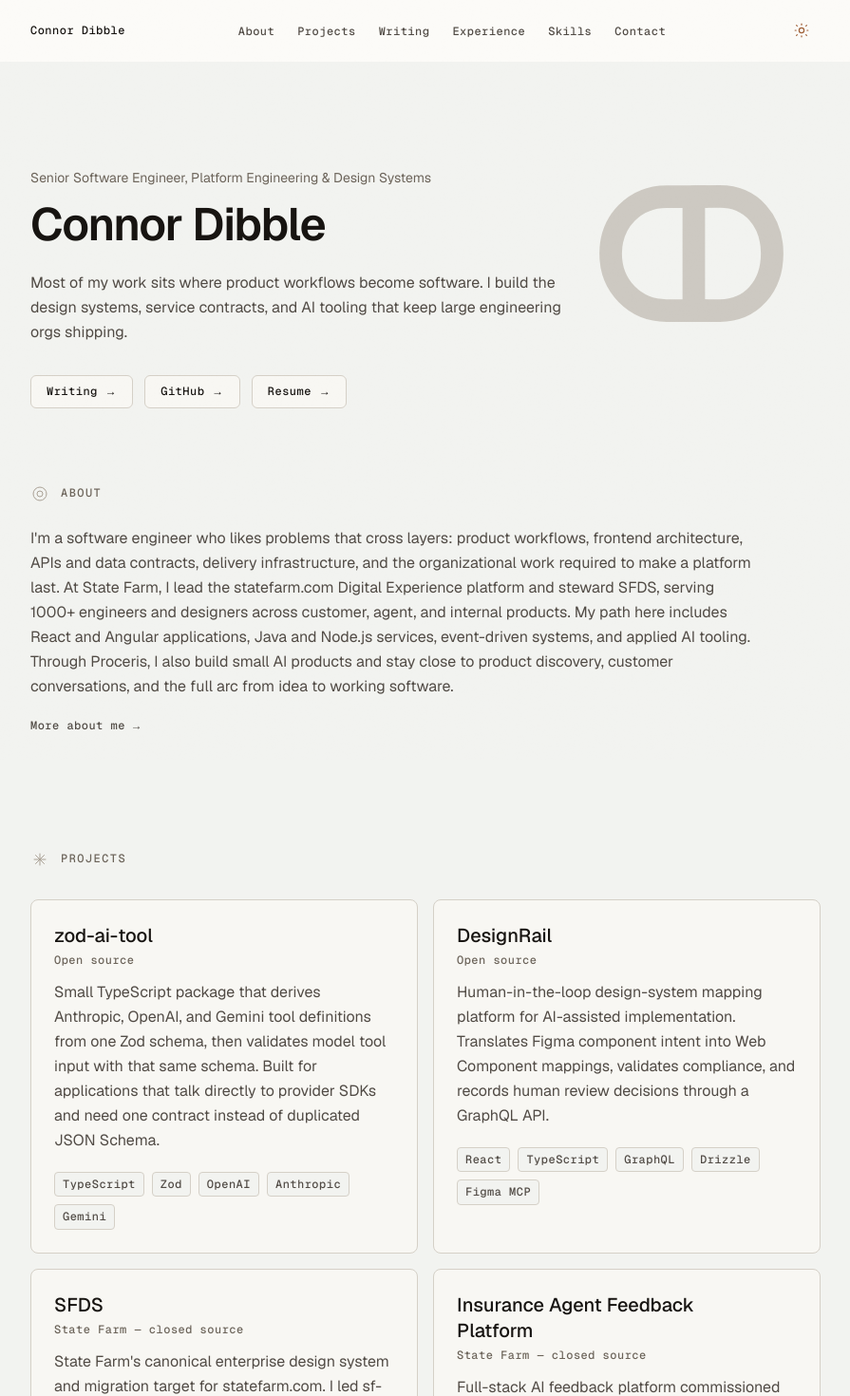
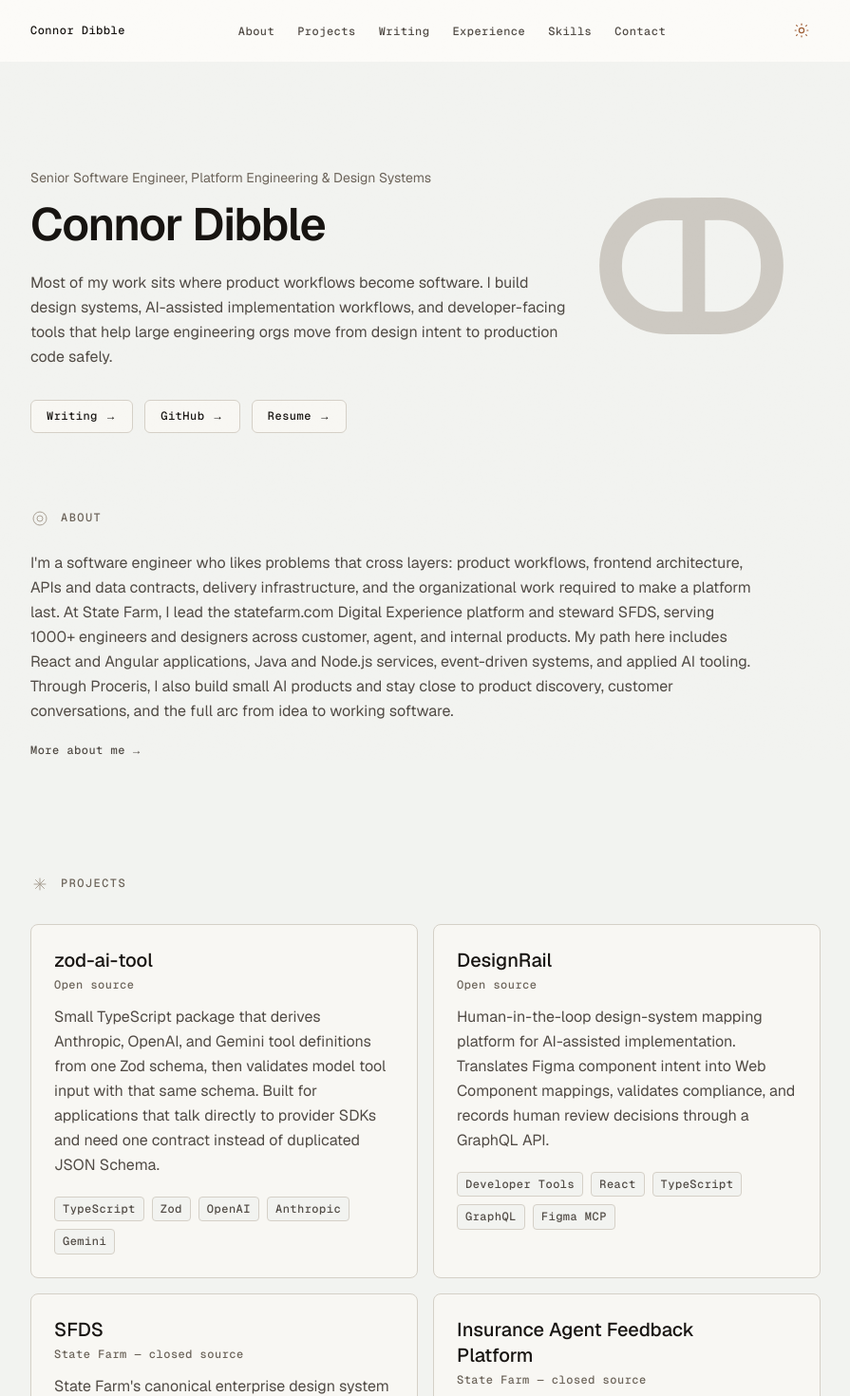
Before and after one commit to connordibble/connordibble.dev, a Next.js app: page / in a window 1280 px wide. Shown: the top 1470 px of the page at 95% size, without its empty margins (192-1087 px from the left). Built offline with nearby package versions, Linux system fonts and the light colour scheme.

Commit message:
content: sharpen developer tools positioning

```diff
--- a/src/components/hero.tsx
+++ b/src/components/hero.tsx
@@ -7,12 +7,8 @@ export function Hero() {
       id="top"
       className="container-wide relative isolate overflow-hidden pt-20 pb-8 sm:pt-28 sm:pb-10"
     >
-      <BrandMark
-        className="pointer-events-none absolute top-3 right-[-2.25rem] -z-10 h-64 w-64 text-border opacity-[0.14] sm:top-8 sm:right-[-1.5rem] sm:h-72 sm:w-72 md:hidden"
-      />
-      <BrandMark
-        className="pointer-events-none absolute top-1/2 right-0 -z-10 hidden h-80 w-80 -translate-y-1/2 text-border-strong opacity-50 md:block"
-      />
+      <BrandMark className="pointer-events-none absolute top-3 right-[-2.25rem] -z-10 h-64 w-64 text-border opacity-[0.14] sm:top-8 sm:right-[-1.5rem] sm:h-72 sm:w-72 md:hidden" />
+      <BrandMark className="pointer-events-none absolute top-1/2 right-0 -z-10 hidden h-80 w-80 -translate-y-1/2 text-border-strong opacity-50 md:block" />
       <p className="text-body-small text-text-subtle">
         Senior Software Engineer, Platform Engineering & Design Systems
       </p>
@@ -21,8 +17,9 @@ export function Hero() {
       </h1>
       <p className="mt-6 max-w-144 text-body text-text-muted leading-relaxed text-pretty">
         Most of my work sits where product workflows become software. I build
-        the design systems, service contracts, and AI tooling that keep large
-        engineering orgs shipping.
+        design systems, AI-assisted implementation workflows, and
+        developer-facing tools that help large engineering orgs move from design
+        intent to production code safely.
       </p>
       <div className="mt-8 flex flex-wrap items-center gap-3">
         <PillLink href="/writing" label="Writing" />
--- a/src/data/projects.ts
+++ b/src/data/projects.ts
@@ -79,7 +79,13 @@ export const projects: Project[] = [
     owner: "Open source",
     description:
       "Human-in-the-loop design-system mapping platform for AI-assisted implementation. Translates Figma component intent into Web Component mappings, validates compliance, and records human review decisions through a GraphQL API.",
-    tags: ["React", "TypeScript", "GraphQL", "Drizzle", "Figma MCP"],
+    tags: [
+      "Developer Tools",
+      "React",
+      "TypeScript",
+      "GraphQL",
+      "Figma MCP",
+    ],
     repoUrl: "https://github.com/connordibble/DesignRail",
     detail: {
       headline:
@@ -92,6 +98,10 @@ export const projects: Project[] = [
         {
           heading: "Approach",
           body: "A pnpm monorepo with a React review UI, a Fastify and Apollo GraphQL API, and shared Zod schemas at every boundary. Mock Figma fixtures normalize into component intent, a deterministic mapper proposes Shoelace Web Component implementations, and a compliance agent reports accessibility, token, and variant findings alongside each mapping. Review decisions persist through the GraphQL API so mapping quality is auditable over time, and exports produce implementation-ready HTML, React examples, or agent-ready briefs.",
+        },
+        {
+          heading: "Why It Matters for Developer Tools",
+          body: "DesignRail treats AI-assisted implementation as a developer experience problem, not just a generation problem. The important layer is the review surface: what changed, why the mapping was proposed, whether it follows the design system, and what a human accepted or rejected before the result enters a codebase. That is the layer that turns model output into something a developer can trust, debug, and improve.",
         },
         {
           heading: "Status",
```
